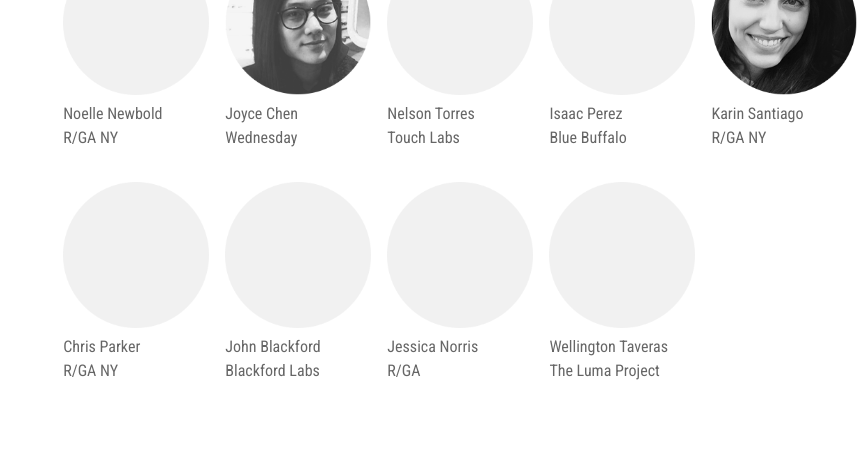
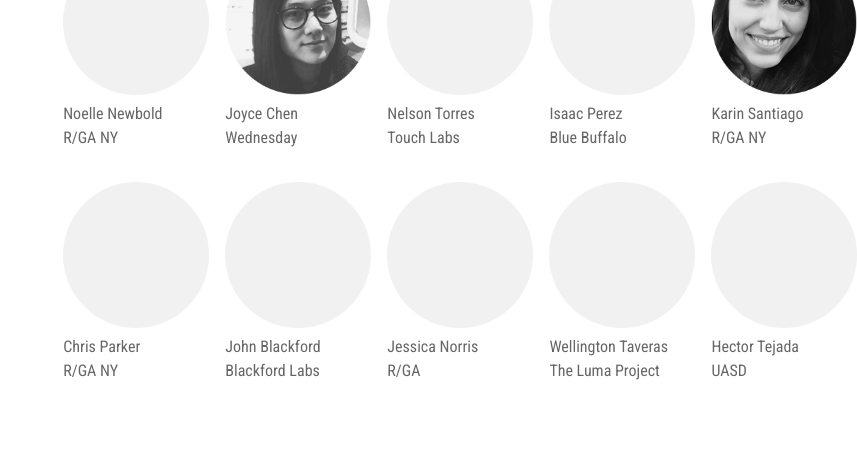
Before and after one commit to amintorres/lumaproject, a Jekyll site: the page built from index.html, in a window 1280 px wide and 900 px high, scrolled down 1933 px. Shown: the top 466 px of the window, without its empty margins (423-1280 px from the left). Built offline with Jekyll 4.4.1, drawn with Linux system fonts in a browser that asks for light colours.

Commit message:
Adds Hector

```diff
--- a/index.html
+++ b/index.html
@@ -90,6 +90,9 @@ people:
     - name: "Wellington Taveras"
       company: "The Luma Project"
       image: "circle.png"
+    - name: "Hector Tejada"
+      company: "UASD"
+      image: "circle.png"
   Advisors:
     - name: "Chris Colborn"
       company: "R/GA Global"
```
